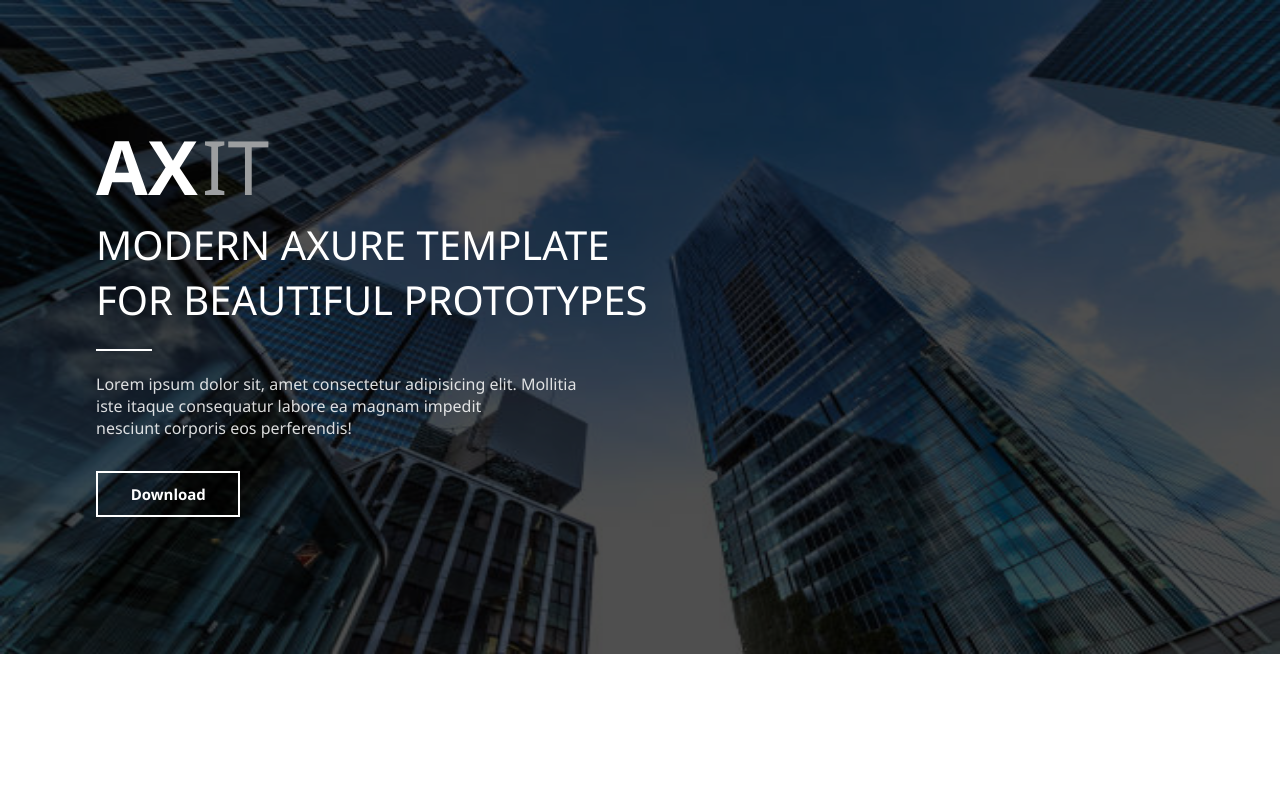
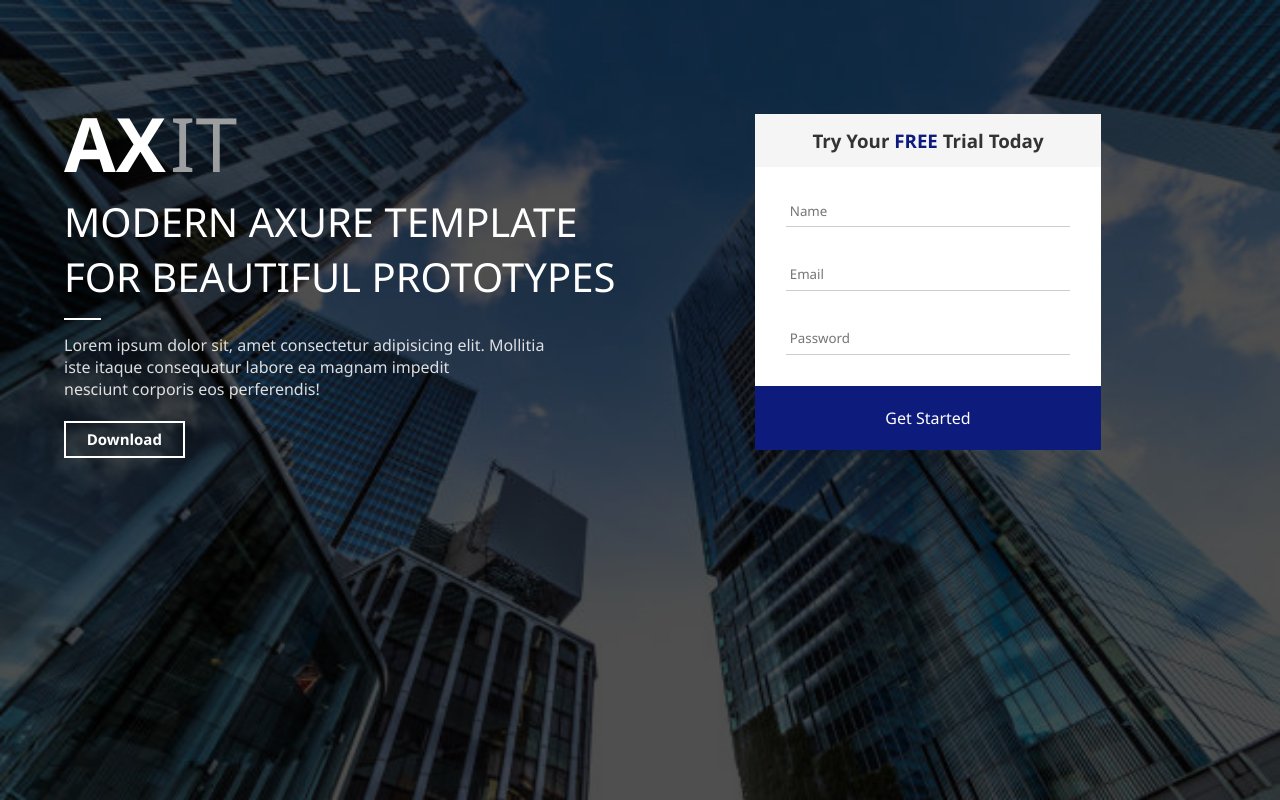
Before and after one commit to Sara-Mahmoud1/web-design-creativa-sept-Sara-Mahmoud, a plain HTML site: page session5/task1/test.html in a window 1280 px wide. Drawn offline with Linux system fonts and the light colour scheme.

Commit message:
session5 task

```diff
--- a/session5/task1/test.css
+++ b/session5/task1/test.css
@@ -4,11 +4,15 @@
     padding: 0px;
     font-family:'Segoe UI', Tahoma, Arial, sans-serif;
     color: white;
+
 }
 .container {
-    width:85%;
-    margin: auto;
-    padding: 9% 0%;
+    display: inline-block;
+    vertical-align: middle;
+    width: 60%;
+    margin: 0;
+    padding: 8% 0;
+    font-size: 16px;
 }
 #bg-img{
     background-image: url(../../images/background.jpg);
@@ -16,6 +20,9 @@
 }
 .overlay{
     background-color: rgba(0, 0, 0, 0.689);
+    padding: 0 5%;
+    min-height: 100vh;
+    font-size: 0;
 }
 .btn-transparent {
     background: transparent;
@@ -54,10 +61,47 @@ p{
     padding-bottom: 1%;
     color: rgba(255, 255, 255, 0.85);
 }
-/* .con{
-    background-image:url() ;
-    background-repeat: no-repeat;
-    background-color: ;
-    background-position: ;
-    background-size:  ;
-} */
+
+.form{
+    display: inline-block;
+    vertical-align: middle;
+    width: 30%;
+    background-color: white;
+    font-size: 16px;
+}
+
+.form-title{
+    background: #f5f5f5;
+    color: #333;
+    text-align: center;
+    padding: 4% 0;
+}
+
+.form form{
+    padding: 8% 0 0;
+}
+
+.form input{
+    display: block;
+    width: 80%;
+    margin: 0 auto 9%;
+    padding: 2% 1%;
+    border: none;
+    border-bottom: 1px solid #ccc;
+    outline: none;
+    color: #333;
+}
+
+.form input[type="submit"]{
+    width: 100%;
+    margin: 0;
+    padding: 6% 0;
+    background-color:#0c1b7c;
+    color: white;
+    border: none;
+    font-size: 16px;
+}
+
+.blue{
+    color: #0c1b7c;
+}
--- a/session5/task1/test.html
+++ b/session5/task1/test.html
@@ -19,7 +19,19 @@
             <button class="btn-transparent"><b>Download</b></button>
             </div>
 
-    </div>
+        <div class="form">
+            <h3 class="form-title">Try Your <span class="blue">FREE</span> Trial Today</h3>
+            <form action="">
+                <input type="text" placeholder="Name">
+                <input type="email" placeholder="Email">
+                <input type="password" placeholder="Password">
+                <input type="submit" value="Get Started">
+            </form>
+        </div>
+
+        </div>
     </section>
+
+
 </body>
 </html>
```
